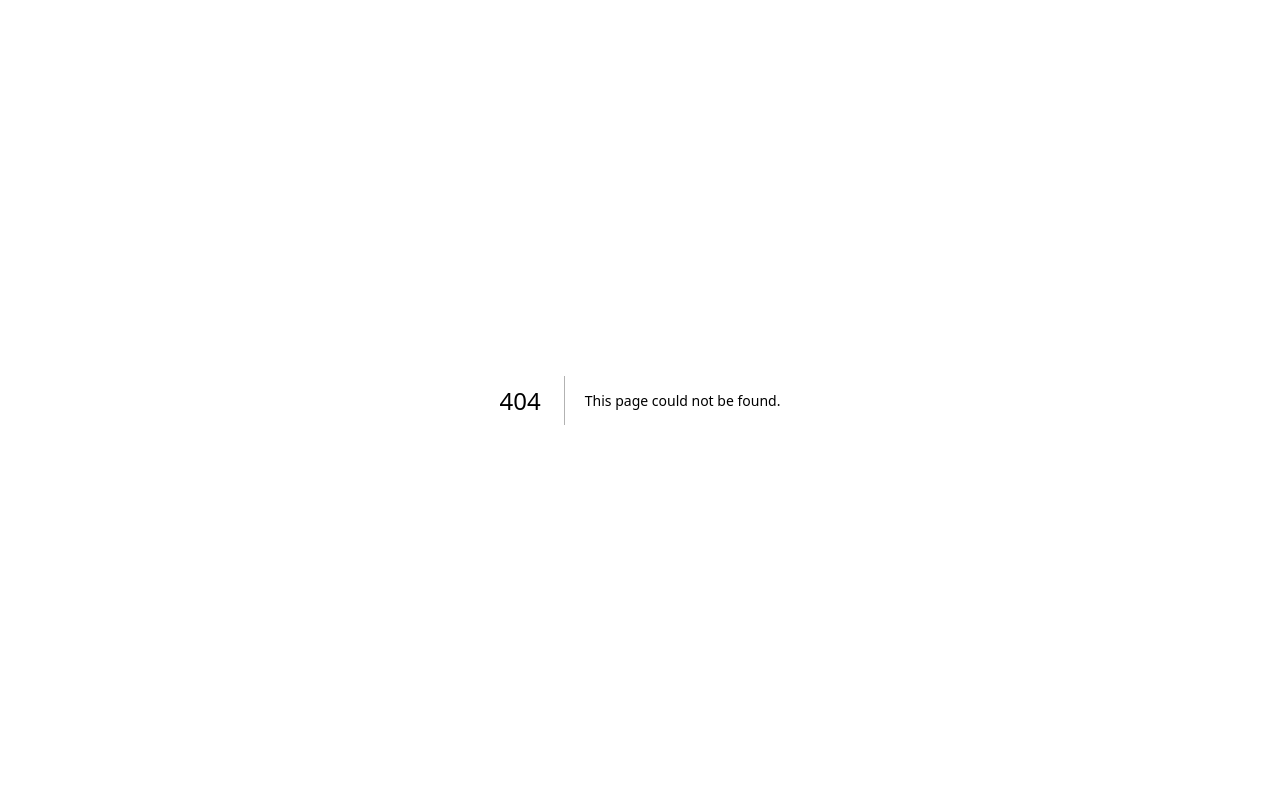
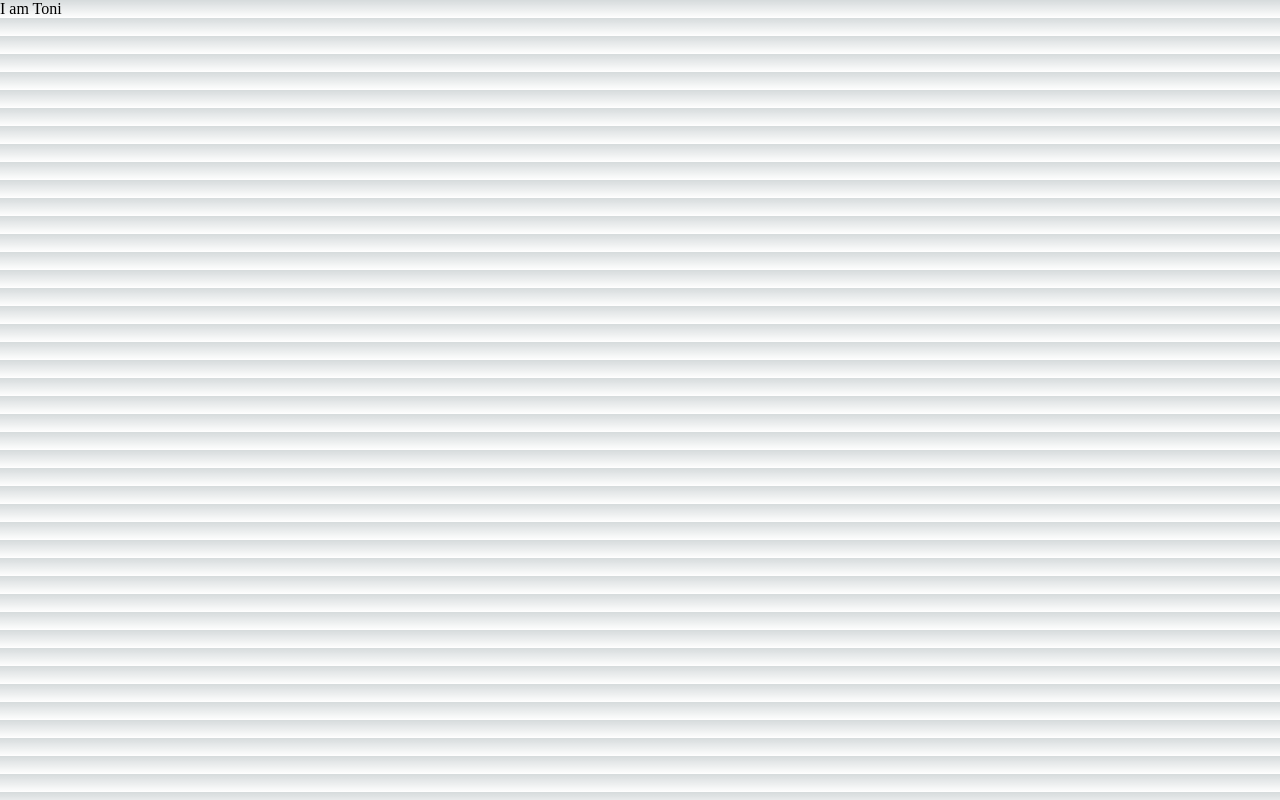
Before and after one commit to Matkovic123/Intro-to-Next13, a Next.js app: page /about/me in a window 1280 px wide. Before the commit this address had no page. Built offline with nearby package versions, Linux system fonts and the light colour scheme.

Commit message:
Playing around with routing & dynamic routes

```diff
--- /dev/null
+++ b/app/about/me/page.tsx
@@ -0,0 +1,5 @@
+const Me = () => {
+    return <div>I am Toni</div>
+}
+
+export default Me;
--- /dev/null
+++ b/app/about/page.tsx
@@ -0,0 +1,3 @@
+export default function About() {
+    return <div>About hi</div>
+}
--- /dev/null
+++ b/app/blog/[slug]/page.tsx
@@ -0,0 +1,3 @@
+export default function BlogPost() {
+    return <div>BLOGGGGG</div>
+}
```
Also changed, not shown: app/blog/page.tsx (added).
